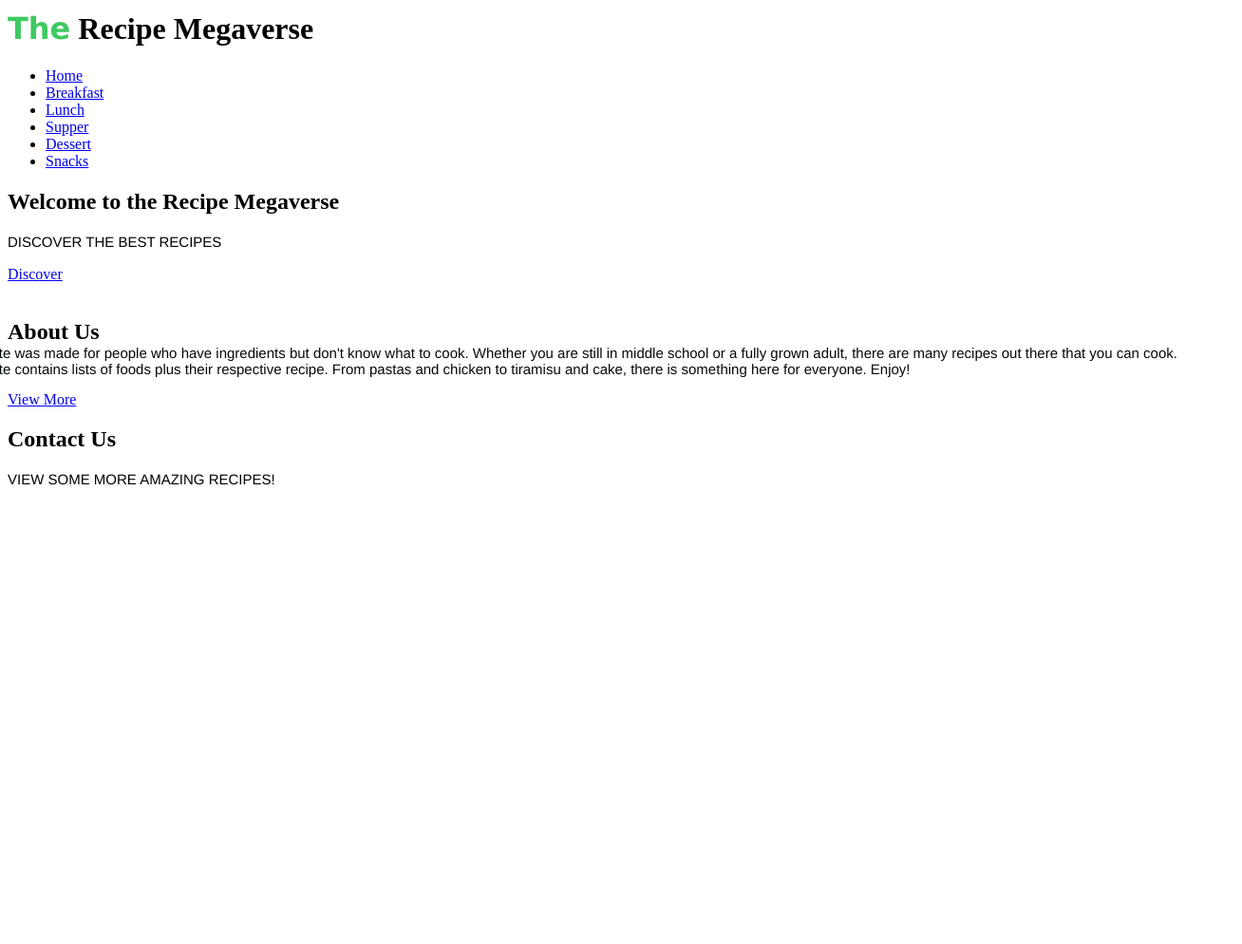
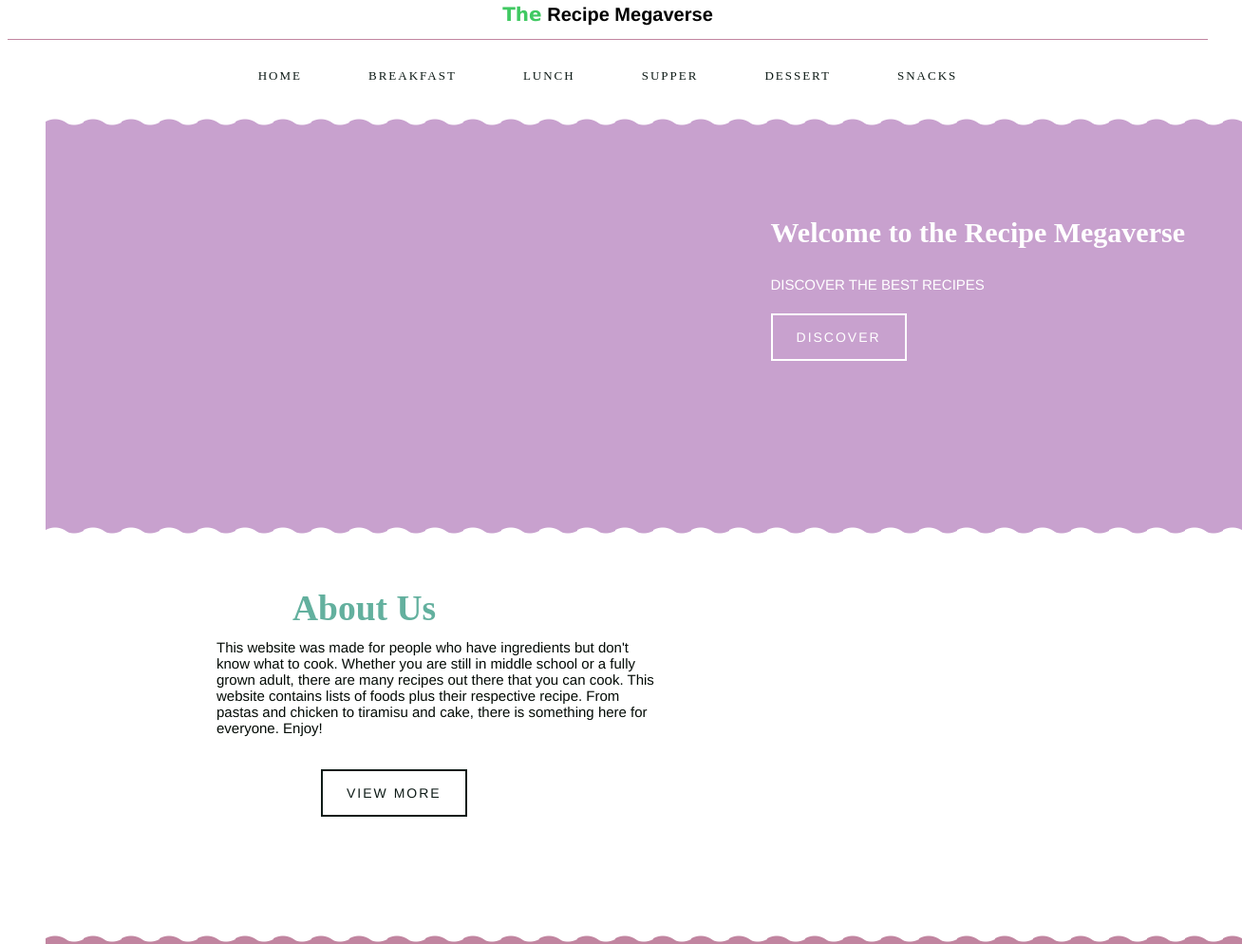
Before and after one commit to delightfulhare/Recipe-Website, a plain HTML site: page html/index.html in a window 1280 px wide. Shown: the part 10-1004 px from the top of the page at 95% size, 1308 px wide, since content can reach past the window. Before the commit the page ends 800 px from the top, so only its background shows below. Drawn offline with Linux system fonts and the light colour scheme.

Commit message:
editted text

```diff
--- a/css/styles.css
+++ b/css/styles.css
@@ -0,0 +1,281 @@
+/* Header */
+.logo {
+	font-family: Helvetica;
+	color: black;
+	font-size: 10px;
+	text-align: center;
+	border-bottom: 1px solid #c185a0;
+}
+			/* NavBar */
+.navbar ul {
+		display: flex;
+		justify-content: center;
+		padding: 0;
+		margin: 0;
+		list-style-type: none;
+		background-color: #fff;
+}
+.navbar li a {
+		display: block;
+		color: #0e1b17;
+		text-decoration: none;
+		text-transform: uppercase;
+		margin: 20px 25px;
+		padding: 10px;
+		font-size: 13px;
+		letter-spacing: 2px;
+		transition: all 0.4s;
+}
+.navbar ul li a:hover {
+		color: #0e1b17;
+		background-color: #c185a0;
+}
+.navbar ul li a.active{
+		color: #0e1b17;
+		background-color: #c185a0;
+}
+			/* Background Main */
+.wave {
+	background: #fff;
+	margin: 0 40px;
+	width: 1260px;
+	height: 25px;
+	position: relative;
+}
+.wave::before, .wave::after {
+	border-bottom: 5px solid #c8a1ce;
+}
+.wave::before {
+	content: "";
+	position: absolute;
+	left: 0;
+	right: 0;
+	bottom: 0;
+	height: 12px;
+	background-size: 20px 40px;
+	background-image: radial-gradient(circle at 10px -15px, transparent 20px, #c8a1ce 21px);
+}
+.wave::after {
+	content: "";
+	position: absolute;
+	left: 0;
+	right: 0;
+	bottom: 0;
+	height: 18px;
+	background-size: 40px 40px;
+	background-image: radial-gradient(circle at 10px 26px, #c8a1ce 20px, transparent 21px);
+}
+.wavebottom {
+	background: #c8a1ce;
+	margin: 0 40px;
+	width: 1260px;
+	height: 25px;
+	position: relative;
+}
+.wavebottom::before {
+	content: "";
+	position: absolute;
+	left: 0;
+	right: 0;
+	bottom: 0;
+	height: 12px;
+	background-size: 20px 40px;
+	background-image: radial-gradient(circle at 10px -15px, transparent 20px, white 21px);
+}
+.wavebottom::after {
+	content: "";
+	position: absolute;
+	left: 0;
+	right: 0;
+	bottom: 0;
+	height: 18px;
+	background-size: 40px 40px;
+	background-image: radial-gradient(circle at 10px 26px, white 20px, transparent 21px);
+}
+.bg {
+	width: 1260px;
+	height: 400px;
+	margin: 0 40px;
+	background-color: #c8a1ce;
+}
+.text {
+	font-family: Lucida Handwriting;
+	font-size: 20px;
+	color: #fff;
+	padding: 10px;
+	float: right;
+	margin-right: 50px;
+	margin-top: 50px;
+	position: relative;
+}
+.btn_dark {
+	display: inline-block;
+	font-family: Helvetica;
+	text-transform: uppercase;
+	border: 2px solid white;
+	background-color: #c8a1ce;
+	color: #fff;
+	text-decoration: none;
+	padding: 15px 25px;
+	border-radius: 0;
+	font-size: 14px;
+	letter-spacing: 2px;
+	transition: all 0.4s;
+}
+.btn_dark:hover {
+	background-color: #fff;
+	color: #0e1b17;
+}
+#png {
+	width: 600px;
+	height: 300px;
+	padding: 40px 40px;
+	position: absolute;
+}
+
+	/* Discover section */
+.discover {
+	width: 1260px;
+	height: 400px;
+	margin: 0 40px;
+	background-color: #fff;
+}
+#about {
+	font-family: Lucida Handwriting;
+	font-size: 25px;
+	color: #63b09e;
+	padding: 10px;
+	text-align: left;
+	margin-left: 250px;
+	margin-right: 600px;
+	margin-top: 10px;
+	position: relative;
+}
+.btn_light {
+	display: inline-block;
+	font-family: Helvetica;
+	text-transform: uppercase;
+	border: 2px solid #0e1b17;
+	background-color: #fff;
+	color: #0e1b17;
+	text-decoration: none;
+	padding: 15px 25px;
+	border-radius: 0;
+	margin-left: 30px;
+	margin-top: 20px;
+	font-size: 14px;
+	letter-spacing: 2px;
+	transition: all 0.4s;
+}
+.btn_light:hover {
+	background-color: #c185a0;
+	color: #fff;
+	border: 2px solid #fff;
+}
+#img {
+	width: 100%;
+	height: 100%;
+	margin-left: 400px;
+	margin-top: -315px;
+	padding: 40px 40px;
+	position: relative;
+}
+
+		/* Contact section */
+.wave2 {
+	background: #fff;
+	margin: 0 40px;
+	width: 1260px;
+	height: 25px;
+	position: relative;
+}
+.wave2::before, .wave2::after {
+	border-bottom: 5px solid #c185a0;
+}
+.wave2::before {
+	content: "";
+	position: absolute;
+	left: 0;
+	right: 0;
+	bottom: 0;
+	height: 12px;
+	background-size: 20px 40px;
+	background-image: radial-gradient(circle at 10px -15px, transparent 20px, #c185a0 21px);
+}
+.wave2::after {
+	content: "";
+	position: absolute;
+	left: 0;
+	right: 0;
+	bottom: 0;
+	height: 18px;
+	background-size: 40px 40px;
+	background-image: radial-gradient(circle at 10px 26px, #c185a0 20px, transparent 21px);
+}
+.wavebottom2 {
+	background: #c185a0;
+	margin: 0 40px;
+	width: 1260px;
+	height: 25px;
+	position: relative;
+}
+.wavebottom2::before {
+	content: "";
+	position: absolute;
+	left: 0;
+	right: 0;
+	bottom: 0;
+	height: 12px;
+	background-size: 20px 40px;
+	background-image: radial-gradient(circle at 10px -15px, transparent 20px, white 21px);
+}
+.wavebottom2::after {
+	content: "";
+	position: absolute;
+	left: 0;
+	right: 0;
+	bottom: 0;
+	height: 18px;
+	background-size: 40px 40px;
+	background-image: radial-gradient(circle at 10px 26px, white 20px, transparent 21px);
+}
+.bg2 {
+	width: 1260px;
+	height: 400px;
+	margin: 0 40px;
+	background-color: #c185a0;
+}
+.text2 {
+	font-family: Lucida Handwriting;
+	font-size: 20px;
+	color: #fff;
+	padding: 10px;
+	float: right;
+	margin-right: 50px;
+	margin-top: 50px;
+	position: relative;
+}
+.btn_dark2 {
+	display: inline-block;
+	font-family: Helvetica;
+	text-transform: uppercase;
+	border: 2px solid white;
+	background-color: #c185a0;
+	color: #fff;
+	text-decoration: none;
+	padding: 15px 25px;
+	border-radius: 0;
+	font-size: 14px;
+	letter-spacing: 2px;
+	transition: all 0.4s;
+}
+.btn_dark2:hover {
+	background-color: #fff;
+	color: #0e1b17;
+}
+#png2 {
+	height: 50%;
+	margin-left: 150px;
+	padding: 40px 40px;
+	position: absolute;
+}
--- a/html/index.html
+++ b/html/index.html
@@ -10,7 +10,7 @@
     <body>
         <header>
             <div class="logo">
-                <h1><span style="color:#40c962; font-family:'Lucida Sans', 'Lucida Sans Regular', 'Lucida Grande', 'Lucida Sans Unicode', Geneva, Verdana, sans-serif">The</span> Recipe Megaverse</h1>
+                <h1><span style="color:#40c962; font-family:'Lucida Sans';">The</span> Recipe Megaverse</h1>
             </div>
             <!-- Nav Bar -->
             <nav class="navbar">
```
